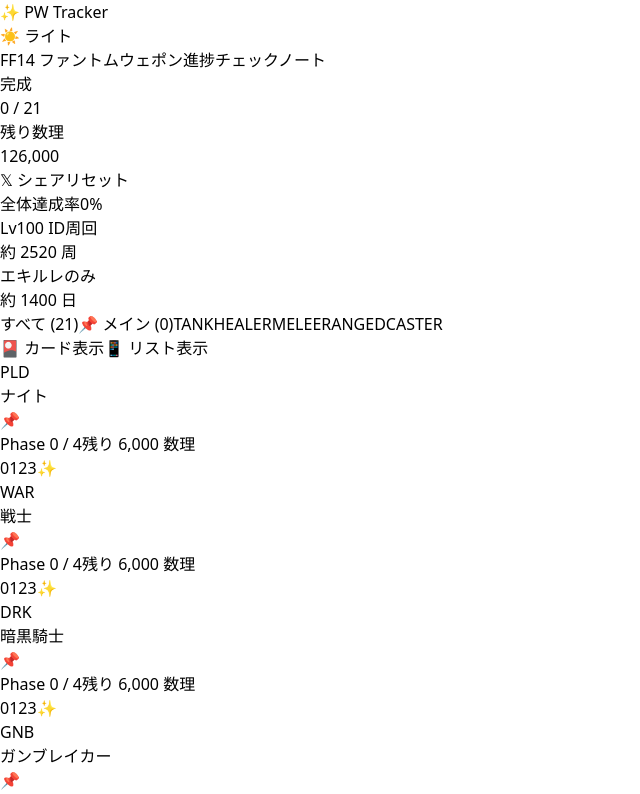
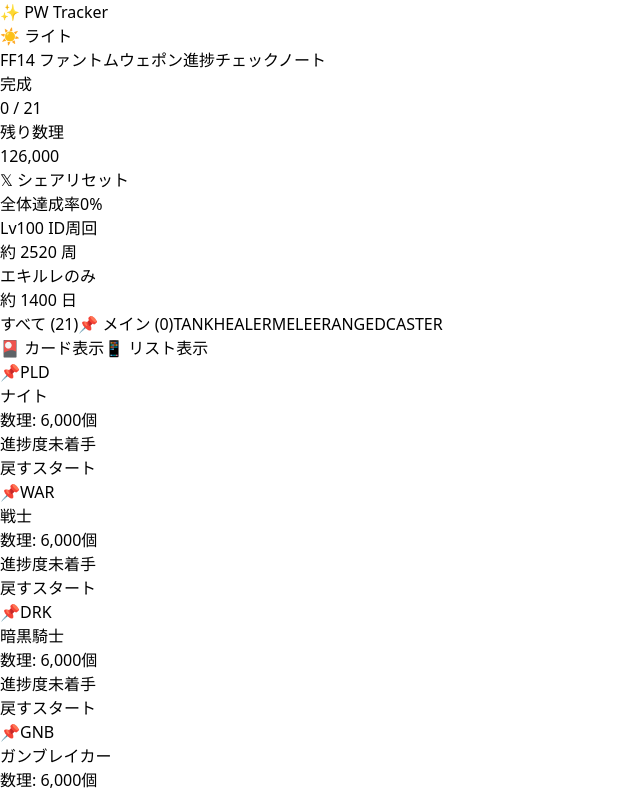
Before and after one commit to nonononova/ff14-pw-tracker, a React (Vite) app: page / in a window 1280 px wide. Shown: the top 794 px of the page, without its empty margins (0-640 px from the left). Built offline with nearby package versions, Linux system fonts and the light colour scheme.

Commit message:
カードデザインを1枚目のスタート/戻すボタン形式に復元

```diff
--- a/src/components/JobCard.tsx
+++ b/src/components/JobCard.tsx
@@ -35,7 +35,6 @@
 }) => {
   const roleStyle = ROLE_COLORS[role];
   const tokensLeft = phase === 4 ? 0 : (4 - phase) * 1500;
-  const progressPercent = (phase / 4) * 100;
 
   // 📱 リスト表示（1行のスリム形式）
   if (isCompact) {
@@ -89,20 +88,41 @@
     );
   }
 
-  // 🎴 本格カード表示（デザイン完全復活）
+  // 🎴 1枚目のデザイン（「進捗度」「戻す」「スタート/次へ」ボタンUI）
+  const getPhaseText = () => {
+    if (phase === 0) return '未着手';
+    if (phase === 4) return '完成！';
+    return `Phase ${phase}`;
+  };
+
+  const getNextButtonText = () => {
+    if (phase === 0) return 'スタート';
+    if (phase === 4) return '完成✨';
+    return '次へ';
+  };
+
   return (
     <div
-      className={`p-4 sm:p-5 rounded-3xl border transition-all duration-200 relative group shadow-sm hover:shadow-md flex flex-col justify-between space-y-4 ${
+      className={`p-4 sm:p-5 rounded-3xl border transition-all duration-200 relative group shadow-sm hover:shadow-md flex flex-col justify-between space-y-3.5 ${
         isDarkMode
           ? 'bg-slate-800 border-slate-700/80'
           : 'bg-white border-slate-100'
       } ${isPinned ? 'ring-2 ring-pink-400/60' : ''}`}
     >
-      {/* 上段：ロールバッジ + ジョブ名 + ピン留め */}
+      {/* 上段：ピン・ロールバッジ・ジョブ名 ＆ 右側：数理表示 */}
       <div className="flex items-center justify-between">
-        <div className="flex items-center gap-2.5">
+        <div className="flex items-center gap-2">
+          <button
+            onClick={onTogglePin}
+            className={`text-xs transition-all active:scale-75 ${
+              isPinned ? 'opacity-100 scale-110' : 'opacity-25 hover:opacity-100'
+            }`}
+            title="メインジョブにピン留め"
+          >
+            📌
+          </button>
           <span
-            className={`text-xs font-black tracking-wider px-2.5 py-1 rounded-xl border ${
+            className={`text-[11px] font-black tracking-wider px-2.5 py-0.5 rounded-xl border ${
               isDarkMode
                 ? `${roleStyle.darkBg} ${roleStyle.text} border-slate-700`
                 : `${roleStyle.bg} ${roleStyle.text} ${roleStyle.border}`
@@ -110,58 +130,73 @@
           >
             {jobCode}
           </span>
-          <h3 className={`font-bold text-base ${isDarkMode ? 'text-slate-100' : 'text-slate-800'}`}>
+          <h3 className={`font-bold text-sm ${isDarkMode ? 'text-slate-100' : 'text-slate-800'}`}>
             {jobName}
           </h3>
         </div>
 
-        <button
-          onClick={onTogglePin}
-          className={`text-base transition-all active:scale-75 ${
-            isPinned ? 'opacity-100 scale-110' : 'opacity-25 hover:opacity-100'
-          }`}
-          title="メインジョブにピン留め"
-        >
-          📌
-        </button>
+        <span className={`text-xs font-bold ${isDarkMode ? 'text-slate-400' : 'text-slate-400'}`}>
+          数理: {tokensLeft.toLocaleString()}個
+        </span>
       </div>
 
-      {/* 中段：進捗テキスト + カード内プログレスバー */}
-      <div className="space-y-1.5">
+      {/* 中段：進捗度ラベル ＆ 4分割セグメントプログレスバー */}
+      <div className="space-y-2">
         <div className="flex items-center justify-between text-xs font-bold">
-          <span className={phase === 4 ? 'text-emerald-500' : 'text-slate-400'}>
-            {phase === 4 ? '✨ 完成！' : `Phase ${phase} / 4`}
-          </span>
-          <span className="text-pink-500">
-            {phase === 4 ? '完了' : `残り ${tokensLeft.toLocaleString()} 数理`}
+          <span className={isDarkMode ? 'text-slate-400' : 'text-slate-400'}>進捗度</span>
+          <span className={phase === 4 ? 'text-emerald-500 font-bold' : phase > 0 ? 'text-pink-500 font-bold' : isDarkMode ? 'text-slate-400' : 'text-slate-500'}>
+            {getPhaseText()}
           </span>
         </div>
 
-        <div className={`w-full h-2 rounded-full overflow-hidden ${isDarkMode ? 'bg-slate-700' : 'bg-slate-100'}`}>
-          <div
-            className="h-full bg-gradient-to-r from-pink-400 to-rose-500 transition-all duration-300"
-            style={{ width: `${progressPercent}%` }}
-          />
+        {/* 4分割バー */}
+        <div className="grid grid-cols-4 gap-1.5">
+          {[1, 2, 3, 4].map((segment) => (
+            <div
+              key={segment}
+              className={`h-2.5 rounded-full transition-all duration-300 ${
+                phase >= segment
+                  ? 'bg-gradient-to-r from-pink-400 to-rose-400 shadow-sm'
+                  : isDarkMode
+                  ? 'bg-slate-700/70'
+                  : 'bg-slate-100'
+              }`}
+            />
+          ))}
         </div>
       </div>
 
-      {/* 下段：フェーズ選択ボタン */}
-      <div className="grid grid-cols-5 gap-1.5 pt-1">
-        {[0, 1, 2, 3, 4].map((p) => (
-          <button
-            key={p}
-            onClick={() => onPhaseChange(p)}
-            className={`py-2 rounded-xl text-xs font-black transition-all active:scale-95 ${
-              phase === p
-                ? 'bg-gradient-to-r from-pink-500 to-rose-400 text-white shadow-md ring-2 ring-pink-300/30'
-                : isDarkMode
-                ? 'bg-slate-700/60 text-slate-400 hover:bg-slate-700 hover:text-slate-200'
-                : 'bg-slate-100 text-slate-400 hover:bg-slate-200 hover:text-slate-700'
-            }`}
-          >
-            {p === 4 ? '✨' : p}
-          </button>
-        ))}
+      {/* 下段：「戻す」＆「スタート/次へ」ボタン */}
+      <div className="grid grid-cols-2 gap-2 pt-1">
+        {/* 戻すボタン */}
+        <button
+          onClick={() => onPhaseChange(phase - 1)}
+          disabled={phase === 0}
+          className={`py-2 rounded-2xl text-xs font-bold transition-all active:scale-95 ${
+            phase === 0
+              ? isDarkMode
+                ? 'bg-slate-800/40 text-slate-600 border border-slate-700/50 cursor-not-allowed'
+                : 'bg-slate-50 text-slate-300 border border-slate-100 cursor-not-allowed'
+              : isDarkMode
+              ? 'bg-slate-700/80 text-slate-200 border border-slate-600 hover:bg-slate-700'
+              : 'bg-slate-100 text-slate-600 border border-slate-200 hover:bg-slate-200'
+          }`}
+        >
+          戻す
+        </button>
+
+        {/* スタート / 次へ ボタン */}
+        <button
+          onClick={() => onPhaseChange(phase + 1)}
+          disabled={phase === 4}
+          className={`py-2 rounded-2xl text-xs font-bold transition-all ${
+            phase === 4
+              ? 'bg-emerald-500 text-white shadow-sm cursor-default opacity-90'
+              : 'bg-gradient-to-r from-pink-500 to-rose-400 text-white shadow-sm hover:brightness-105 active:scale-95'
+          }`}
+        >
+          {getNextButtonText()}
+        </button>
       </div>
     </div>
   );
```
